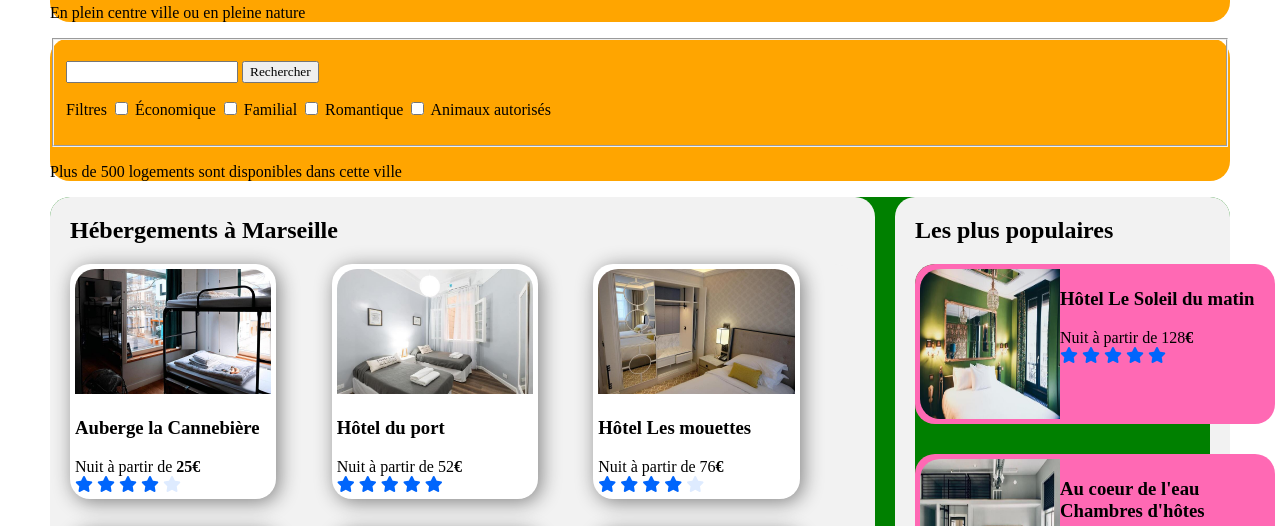
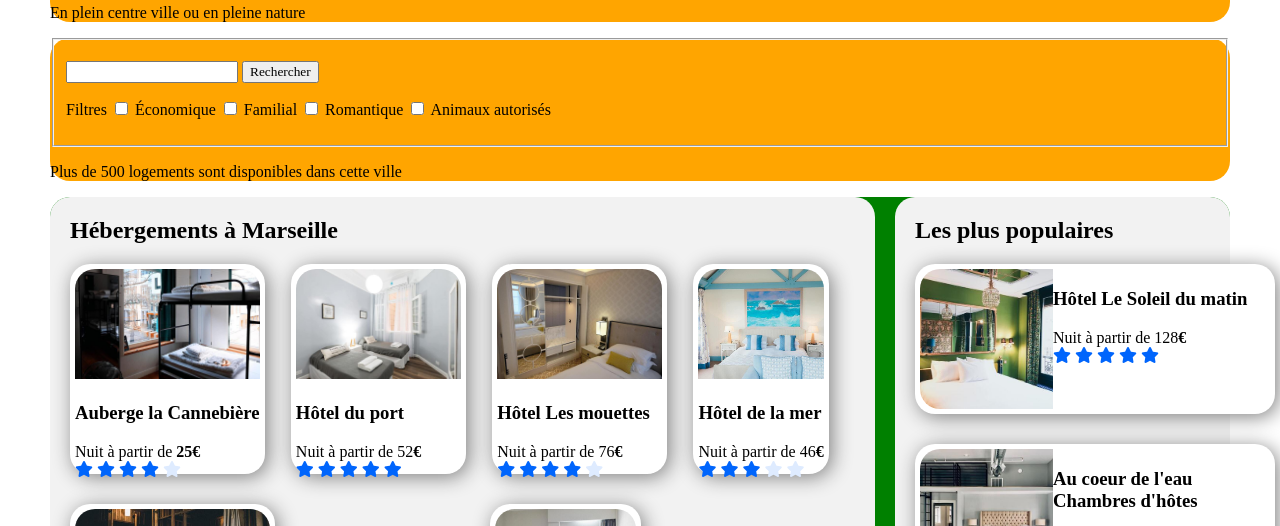
Before and after one commit to JeremyLB2357/JeremyLeBosser_2_23012021, a plain HTML site: page index.html in a window 1280 px wide. Shown: the part 231-757 px from the top of the page. Drawn offline with Linux system fonts and the light colour scheme; a web font is replaced by a local one.

Commit message:
build: ajustement des images

```diff
--- a/styles.css
+++ b/styles.css
@@ -62,7 +62,7 @@ footer {
     margin: auto;
     background-color: white;
     max-width: 25%;
-    max-height: 300px;
+    max-height: 200px;
     padding: 5px 5px 5px 5px;
     margin-bottom: 30px;
     margin-left: 0px;
@@ -70,10 +70,11 @@ footer {
 }
 
 .image_hebergement {
-    max-width: 100%;
-    height: 125px;
-    width: 250px;
+    width: 100%;
+    height: 110px;
+
     border-radius: 20px 20px 0px 0px;
+    object-fit: cover;
 }
 
 a {
@@ -93,20 +94,23 @@ a {
 .carte_populaire {
     display: flex;
     flex-direction: column;
+    background-color: #F2F2F2;
 }
 
 .populaire {
-    background-color: hotpink;
+    background-color: white;
     padding: 5px 5px 5px 5px;
     width: 350px;
     margin-bottom: 30px;
+    box-shadow: 3px 3px 20px grey;
 }
 
 .image_populaire {
-    max-width: 40%;
-    height: 150px;
+    width: 38%;
+    height: 140px;
     border-radius: 20px 0px 0px 20px;
     float: left;
+    object-fit: cover;
 }
 
 .etoile_pleine {
```
